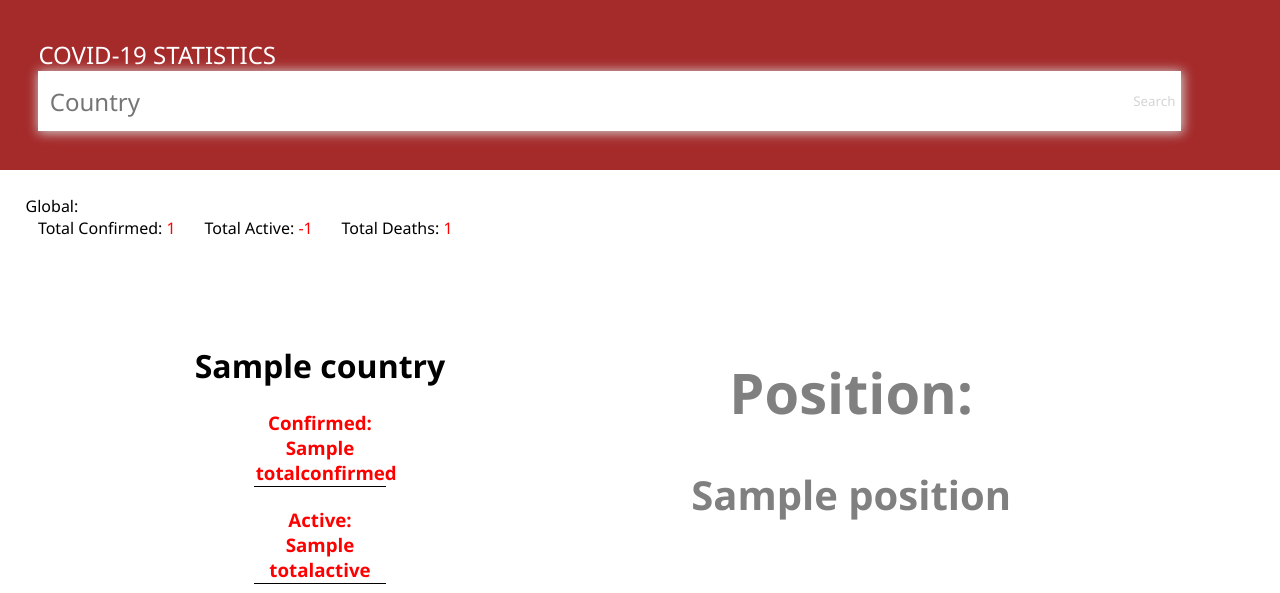
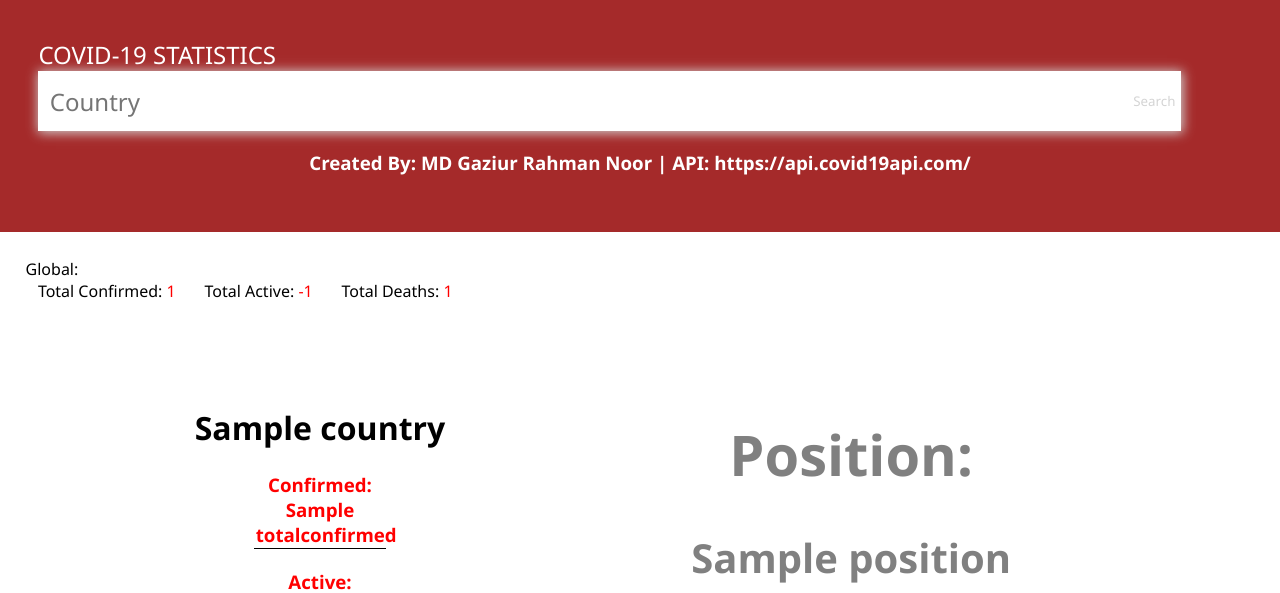
Before and after one commit to mdgaziur/covid19stat, a Flask app: template app/templates/main.html in a window 1280 px wide. Shown: the top 593 px of the page. Run offline with Flask 2, Linux system fonts and the light colour scheme; the template is opened without the code that fills it: values that come from a table or form of the project are taken from there, most other values are stand-ins (such as "Sample title", 1, 10 or a date in 2020).

Commit message:
Add credits info

```diff
--- a/app/templates/main.html
+++ b/app/templates/main.html
@@ -102,6 +102,7 @@
                 </form>
             </div>
         </div>
+        <h3 class="credits" style="color: white;" align="center">Created By: MD Gaziur Rahman Noor | API: https://api.covid19api.com/</h3>
     </header>
     <div class="container">
         {% with messages = get_flashed_messages() %}
```
